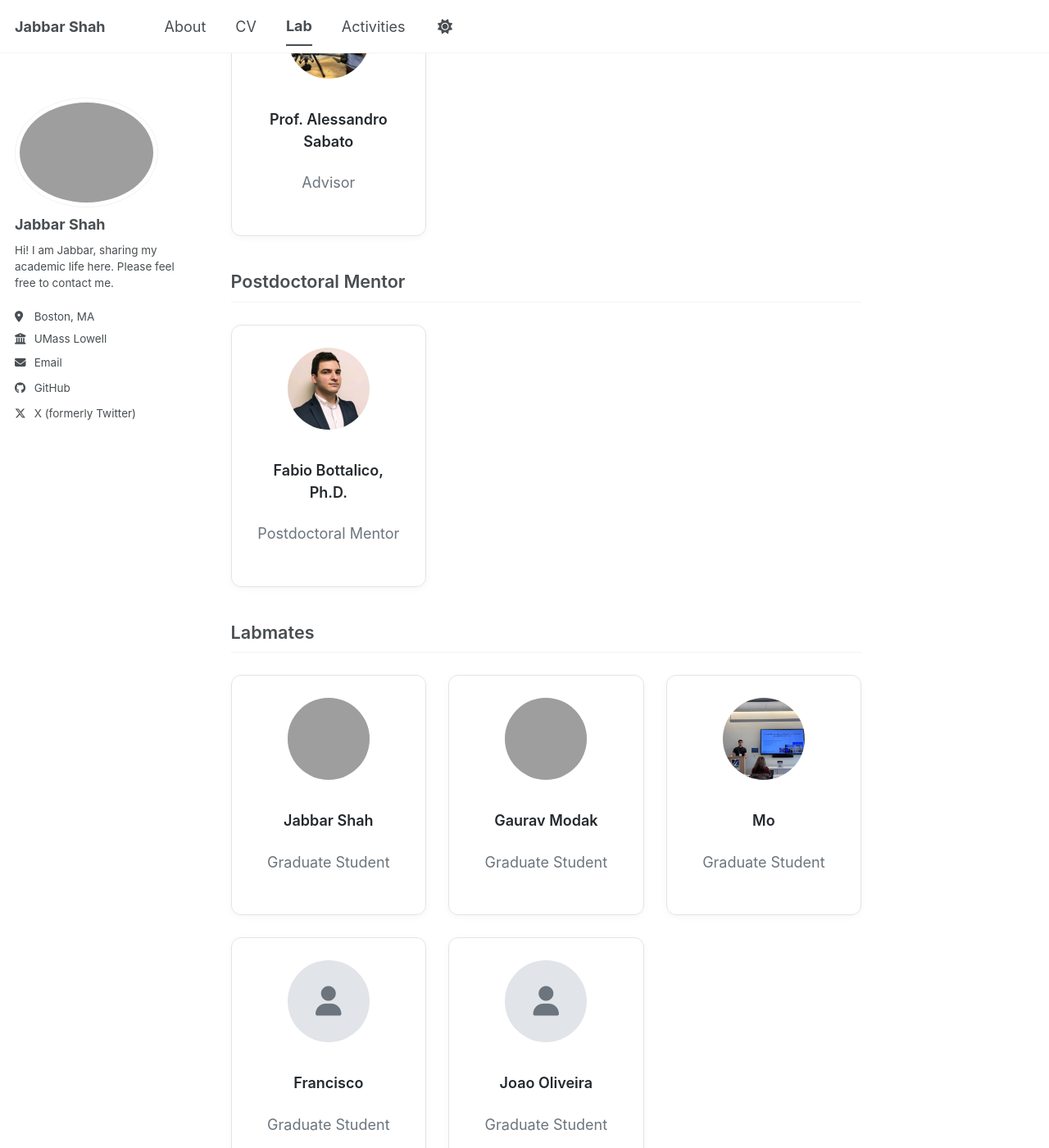
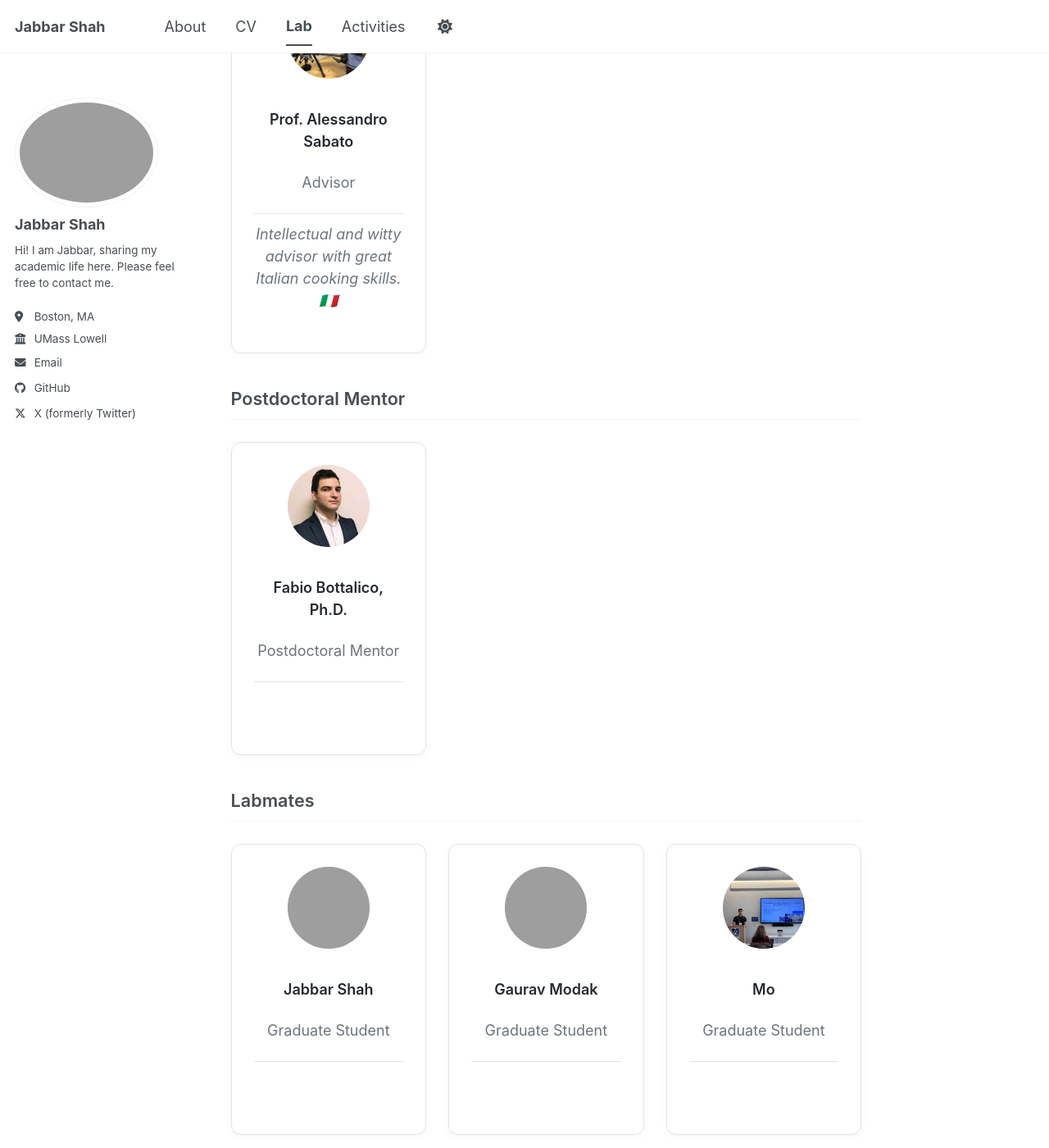
Before and after one commit to sjabbarshah/sjabbarshah.github.io, a Jekyll site: the page built from _pages/lab.md, in a window 1280 px wide and 1400 px high, scrolled down 283 px, cut to the strip 0-1400 px from the top of the window. Shown: the whole strip at 82% size. Built offline with Jekyll 4.4.1, drawn with Linux system fonts in a browser that asks for light colours; a script bundle is joined from its source files by our own code; library files that are not in the unit come from our copies; grey boxes are pictures that could not be loaded.

Commit message:
Add comment section to lab cards, fix card structure

```diff
--- a/_pages/lab.md
+++ b/_pages/lab.md
@@ -68,7 +68,17 @@ author_profile: true
 .lab-card__role {
   font-size: 0.85em;
   color: var(--masthead-link-color, #6c757d);
+  margin: 0 0 0.6em;
+}
+
+.lab-card__comment {
+  font-size: 0.82em;
+  color: var(--masthead-link-color, #6c757d);
+  font-style: italic;
   margin: 0;
+  line-height: 1.5;
+  border-top: 1px solid var(--border-color, #e1e4e8);
+  padding-top: 0.6em;
 }
 
 .lab-section-title {
@@ -87,6 +97,7 @@ author_profile: true
     <div class="lab-card__avatar"><img src="/images/professor.png" alt="Prof. Alessandro Sabato"></div>
     <p class="lab-card__name"><a href="https://www.uml.edu/engineering/mechanical-industrial/faculty/sabato-alessandro.aspx" target="_blank">Prof. Alessandro Sabato</a></p>
     <p class="lab-card__role">Advisor</p>
+    <p class="lab-card__comment">Intellectual and witty advisor with great Italian cooking skills. 🇮🇹</p>
   </div>
 </div>
 
@@ -96,6 +107,7 @@ author_profile: true
     <div class="lab-card__avatar"><img src="/images/fabio.jpeg" alt="Fabio Bottalico, Ph.D."></div>
     <p class="lab-card__name"><a href="https://www.linkedin.com/in/fabio-bottalico/" target="_blank">Fabio Bottalico, Ph.D.</a></p>
     <p class="lab-card__role">Postdoctoral Mentor</p>
+    <p class="lab-card__comment">&nbsp;</p>
   </div>
 </div>
 
@@ -105,25 +117,30 @@ author_profile: true
     <div class="lab-card__avatar"><img src="/images/profile.png" alt="Jabbar Shah"></div>
     <p class="lab-card__name">Jabbar Shah</p>
     <p class="lab-card__role">Graduate Student</p>
+    <p class="lab-card__comment">&nbsp;</p>
   </div>
   <div class="lab-card">
     <div class="lab-card__avatar"><img src="/images/gaurav.jpeg" alt="Gaurav Modak"></div>
     <p class="lab-card__name"><a href="https://www.linkedin.com/in/gaurav0123/" target="_blank">Gaurav Modak</a></p>
     <p class="lab-card__role">Graduate Student</p>
+    <p class="lab-card__comment">&nbsp;</p>
   </div>
   <div class="lab-card">
     <div class="lab-card__avatar"><img src="/images/mo.jpg" alt="Mo"></div>
     <p class="lab-card__name">Mo</p>
     <p class="lab-card__role">Graduate Student</p>
+    <p class="lab-card__comment">&nbsp;</p>
   </div>
   <div class="lab-card">
     <div class="lab-card__avatar"><i class="fa fa-user"></i></div>
     <p class="lab-card__name">Francisco</p>
     <p class="lab-card__role">Graduate Student</p>
+    <p class="lab-card__comment">&nbsp;</p>
   </div>
   <div class="lab-card">
     <div class="lab-card__avatar"><i class="fa fa-user"></i></div>
     <p class="lab-card__name">Joao Oliveira</p>
     <p class="lab-card__role">Graduate Student</p>
+    <p class="lab-card__comment">&nbsp;</p>
   </div>
 </div>
```
